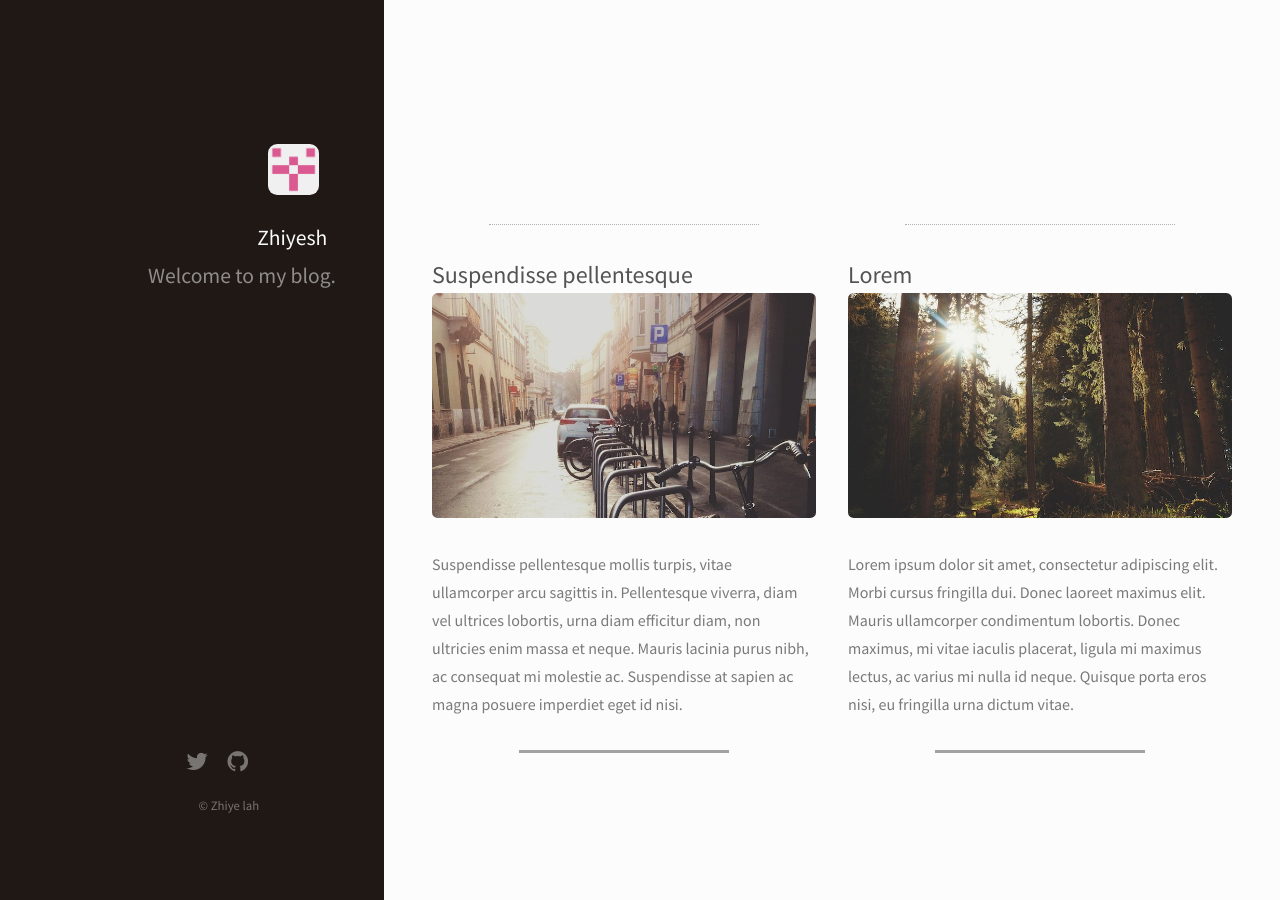
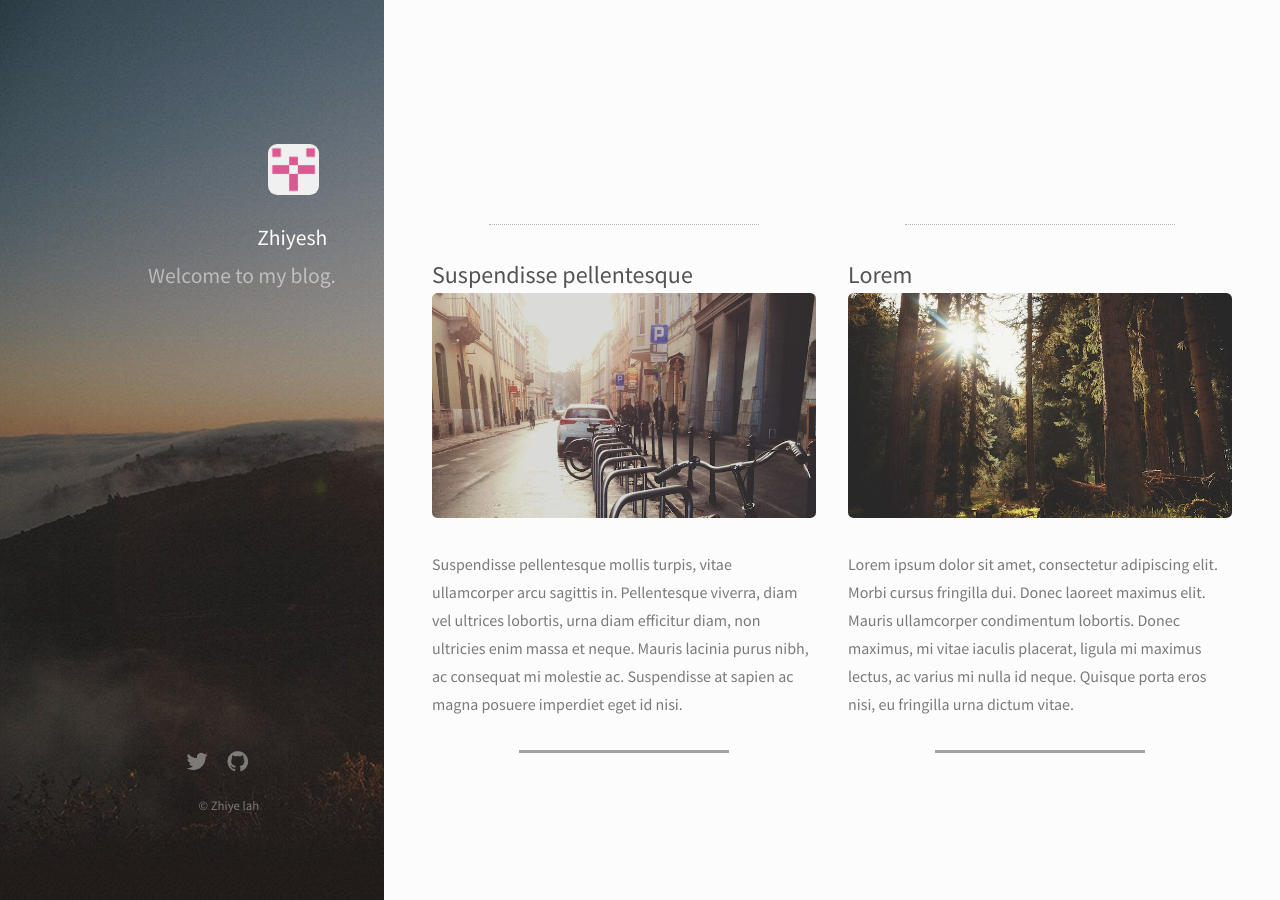
Before and after one commit to Zhiyelah/zhiyelah.github.io, a Jekyll site: the page built from index.html, in a window 1280 px wide. Built offline with Jekyll 4.4.1, drawn with Linux system fonts in a browser that asks for light colours; nearby versions of some CDN libraries.

Commit message:
Update main.css

```diff
--- a/css/main.css
+++ b/css/main.css
@@ -2505,6 +2505,7 @@
 		background-attachment: scroll,								fixed;
 		background-position: top left,							top left;
 		background-repeat: repeat,								no-repeat;
+		background-image: url("images/overlay.png"), url("../images/bg.jpg");
 		background-size: auto,								auto 100%;
 		color: rgba(255, 255, 255, 0.5);
 		height: 100%;
@@ -2965,7 +2966,6 @@
 			#header {
 				background-attachment: scroll;
 				background-position: top left, center center;
-				background-image: url("images/overlay.png"), url("../images/bg.jpg");
 				background-size: auto,		cover;
 				left: auto;
 				padding: 6em 4em;
```
